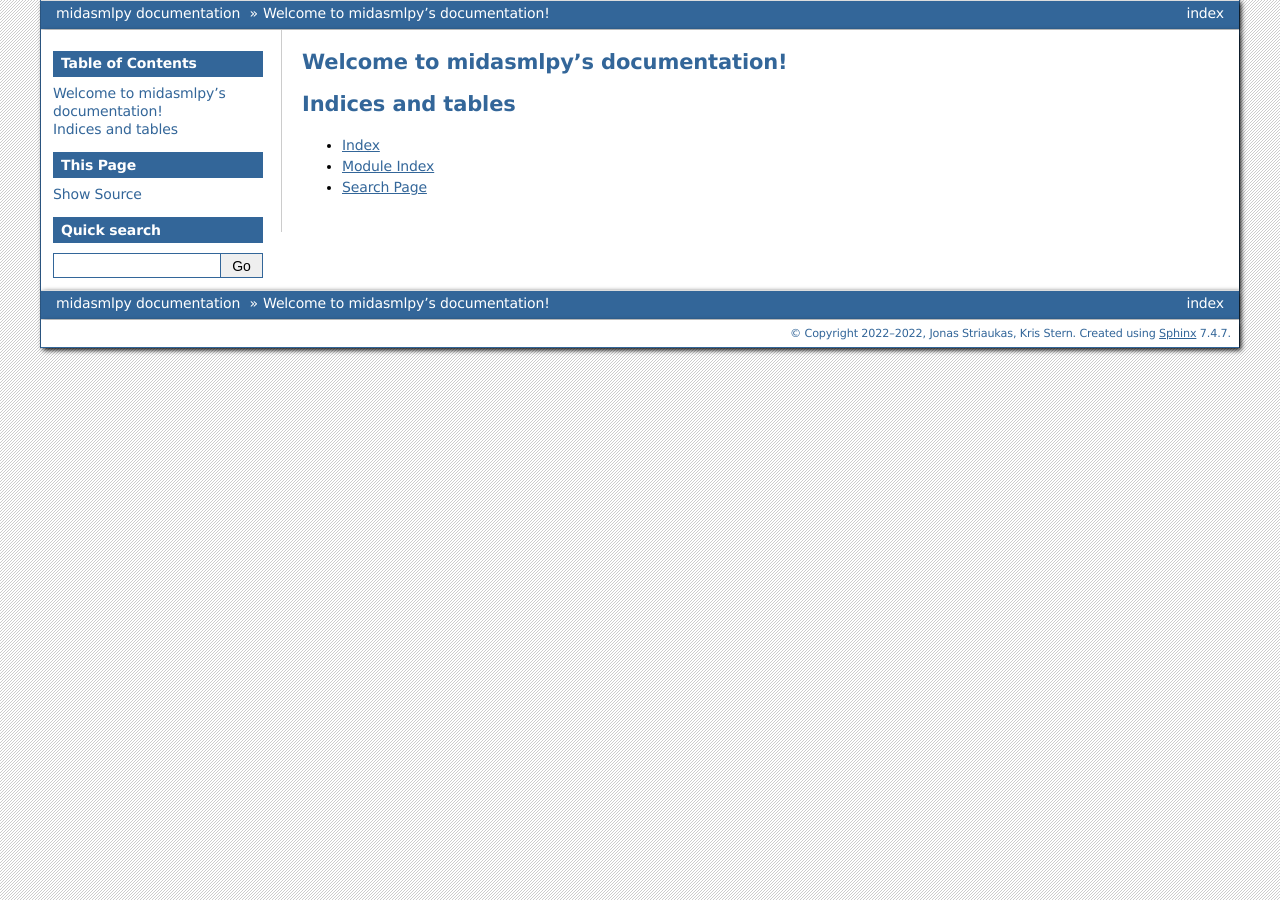
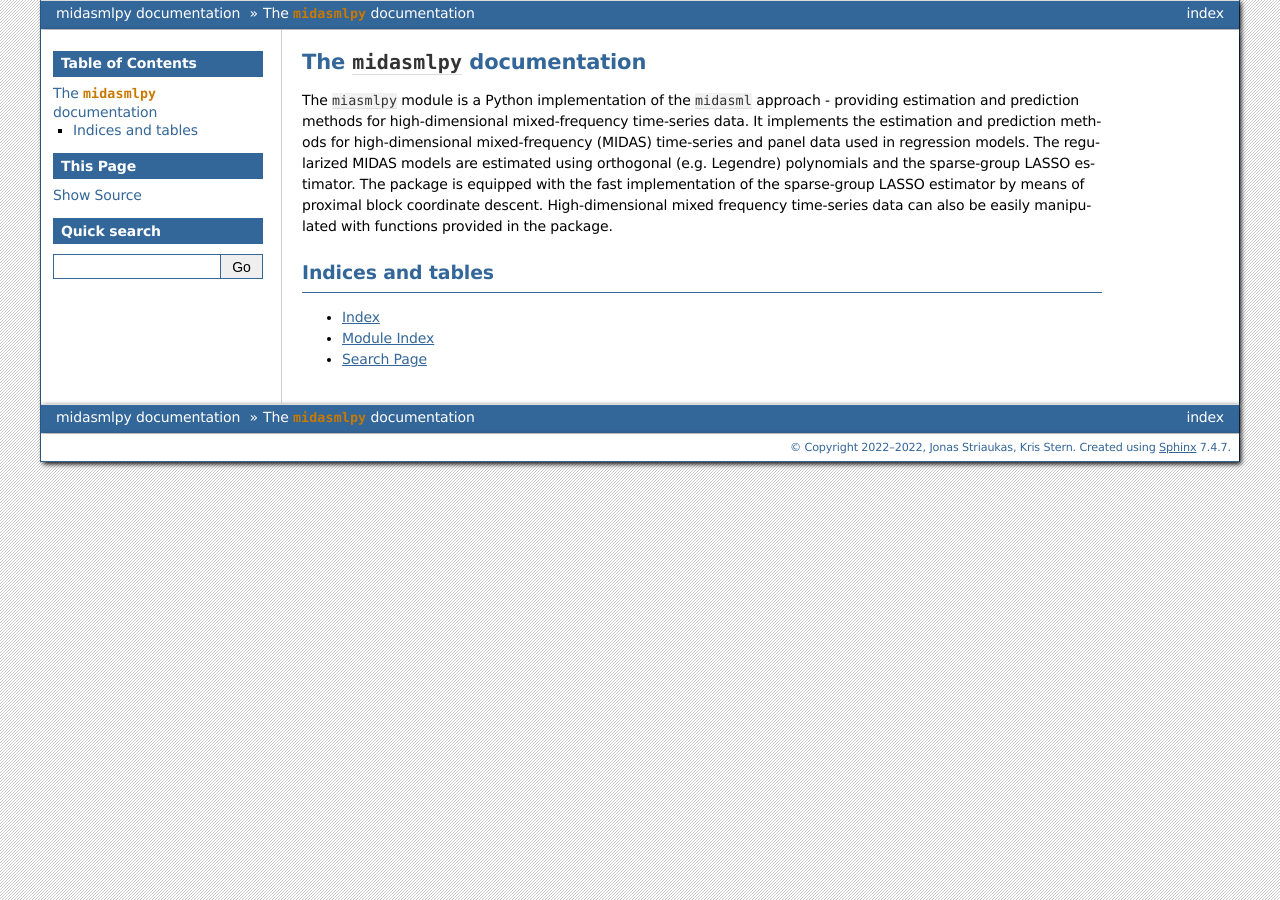
Before and after one commit to jstriaukas/midasmlpy, a Sphinx documentation site: the page built from docs/index.rst, in a window 1280 px wide. Built offline with Sphinx 7.4.7, drawn with Linux system fonts in a browser that asks for light colours.

Commit message:
Add introduction paragraph to documentation index page

```diff
--- a/docs/index.rst
+++ b/docs/index.rst
@@ -3,17 +3,23 @@
    You can adapt this file completely to your liking, but it should at least
    contain the root `toctree` directive.
 
-Welcome to midasmlpy's documentation!
-=====================================
+###############################
+The ``midasmlpy`` documentation
+###############################
 
 .. toctree::
    :maxdepth: 2
    :caption: Contents:
 
+The ``miasmlpy`` module is a Python implementation of the ``midasml`` approach - providing estimation and prediction methods for high-dimensional mixed-frequency time-series data.
+It implements the estimation and prediction methods for high-dimensional mixed-frequency (MIDAS) time-series and panel data used in regression models.
+The regularized MIDAS models are estimated using orthogonal (e.g. Legendre) polynomials and the sparse-group LASSO estimator.
+The package is equipped with the fast implementation of the sparse-group LASSO estimator by means of proximal block coordinate descent.
+High-dimensional mixed frequency time-series data can also be easily manipulated with functions provided in the package.
 
-
+******************
 Indices and tables
-==================
+******************
 
 * :ref:`genindex`
 * :ref:`modindex`
```
